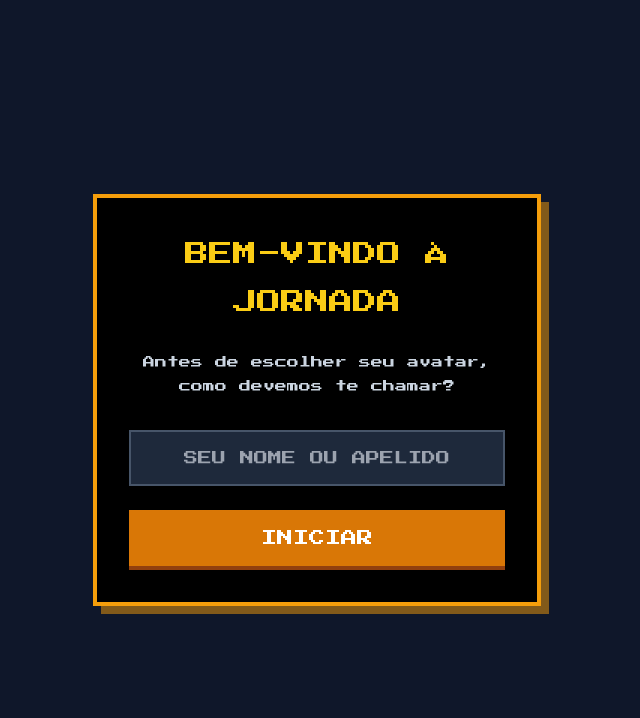
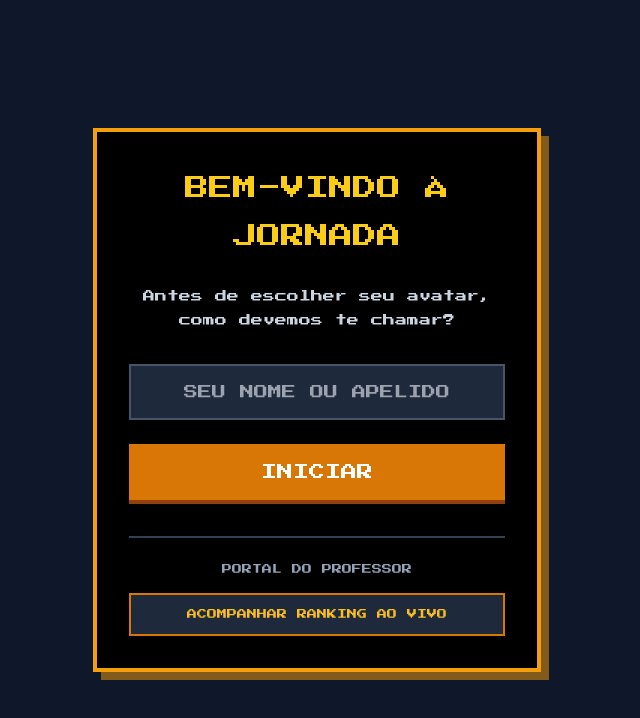
Before and after one commit to weslley-nunes/vilaguaracy, a Next.js app: page /jogoseducativos in a window 1280 px wide. Shown: the top 718 px of the page, without its empty margins (323-963 px from the left). Built offline with nearby package versions, Linux system fonts and the light colour scheme; no server answers.

Commit message:
feat: live teacher portal ranking via realtime snapshot

```diff
--- a/src/app/jogoseducativos/page.js
+++ b/src/app/jogoseducativos/page.js
@@ -3,16 +3,16 @@
 import React, { useState } from 'react';
 import CharacterSelection from '@/components/jogoseducativos/CharacterSelection';
 import GameDashboard from '@/components/jogoseducativos/GameDashboard';
-
 import PlayerNameInput from '@/components/jogoseducativos/PlayerNameInput';
-
 import PathSelection from '@/components/jogoseducativos/PathSelection';
+import Scoreboard from '@/components/jogoseducativos/Scoreboard';
 import { femaleCharacters, maleCharacters } from '@/components/jogoseducativos/GameData';
 
 export default function JogosEducativosPage() {
   const [playerName, setPlayerName] = useState(null);
   const [pathType, setPathType] = useState(null); // 'F' or 'M'
   const [selectedCharacter, setSelectedCharacter] = useState(null);
+  const [showLiveRanking, setShowLiveRanking] = useState(false);
 
   const handleRestart = () => {
     setSelectedCharacter(null);
@@ -23,10 +23,27 @@ export default function JogosEducativosPage() {
     return pathType === 'F' ? femaleCharacters : maleCharacters;
   };
 
+  if (showLiveRanking) {
+    return (
+      <main className="min-h-screen bg-slate-900 flex flex-col items-center py-12 px-4 selection:bg-purple-300">
+        <button
+          onClick={() => setShowLiveRanking(false)}
+          className="mb-8 font-pixel text-amber-500 hover:text-amber-400 underline decoration-dashed"
+        >
+          {'< VOLTAR AO INÍCIO'}
+        </button>
+        <Scoreboard />
+      </main>
+    );
+  }
+
   return (
     <main className="min-h-screen bg-slate-50 selection:bg-purple-300">
       {!playerName ? (
-        <PlayerNameInput onNameSubmit={setPlayerName} />
+        <PlayerNameInput
+          onNameSubmit={setPlayerName}
+          onShowRanking={() => setShowLiveRanking(true)}
+        />
       ) : !pathType ? (
         <PathSelection onSelectPath={setPathType} />
       ) : !selectedCharacter ? (
--- a/src/components/jogoseducativos/PlayerNameInput.js
+++ b/src/components/jogoseducativos/PlayerNameInput.js
@@ -1,6 +1,6 @@
 import React, { useState } from 'react';
 
-export default function PlayerNameInput({ onNameSubmit }) {
+export default function PlayerNameInput({ onNameSubmit, onShowRanking }) {
   const [name, setName] = useState('');
 
   const handleSubmit = (e) => {
@@ -35,6 +35,17 @@ export default function PlayerNameInput({ onNameSubmit }) {
             INICIAR
           </button>
         </form>
+
+        <div className="mt-8 pt-6 border-t-2 border-slate-700">
+          <p className="text-[10px] text-slate-400 mb-4 uppercase">Portal do Professor</p>
+          <button
+            type="button"
+            onClick={onShowRanking}
+            className="w-full bg-slate-800 text-amber-400 py-3 border-2 border-amber-600 hover:bg-slate-700 active:translate-y-1 transition-all text-[10px]"
+          >
+            ACOMPANHAR RANKING AO VIVO
+          </button>
+        </div>
       </div>
     </div>
   );
--- a/src/components/jogoseducativos/Scoreboard.js
+++ b/src/components/jogoseducativos/Scoreboard.js
@@ -1,21 +1,20 @@
 import React, { useEffect, useState } from 'react';
 import { Trophy, Medal, Award, Loader } from 'lucide-react';
 import { db } from '@/services/firebase';
-import { collection, getDocs, query, orderBy, limit } from 'firebase/firestore';
+import { collection, onSnapshot, query, orderBy, limit } from 'firebase/firestore';
 
 export default function Scoreboard() {
   const [scores, setScores] = useState([]);
   const [loading, setLoading] = useState(true);
 
   useEffect(() => {
-    const fetchScores = async () => {
-      try {
     const q = query(
       collection(db, 'jogos_educativos_ranking'),
       orderBy('score', 'desc'),
       limit(20)
     );
-        const querySnapshot = await getDocs(q);
+
+    const unsubscribe = onSnapshot(q, (querySnapshot) => {
       const fetchedScores = [];
       querySnapshot.forEach((doc) => {
         fetchedScores.push(doc.data());
@@ -29,18 +28,17 @@ export default function Scoreboard() {
         savedScores.sort((a, b) => b.score - a.score);
         setScores(savedScores);
       }
-      } catch (e) {
-        console.error("Erro ao buscar ranking:", e);
+      setLoading(false);
+    }, (error) => {
+      console.error("Erro ao buscar ranking:", error);
       // Fallback
       const savedScores = JSON.parse(localStorage.getItem('jornada_ranking') || '[]');
       savedScores.sort((a, b) => b.score - a.score);
       setScores(savedScores);
-      } finally {
       setLoading(false);
-      }
-    };
+    });
 
-    fetchScores();
+    return () => unsubscribe();
   }, []);
 
   const getRankIcon = (index) => {
```
Lines whose indentation alone changed are shown as unchanged.
